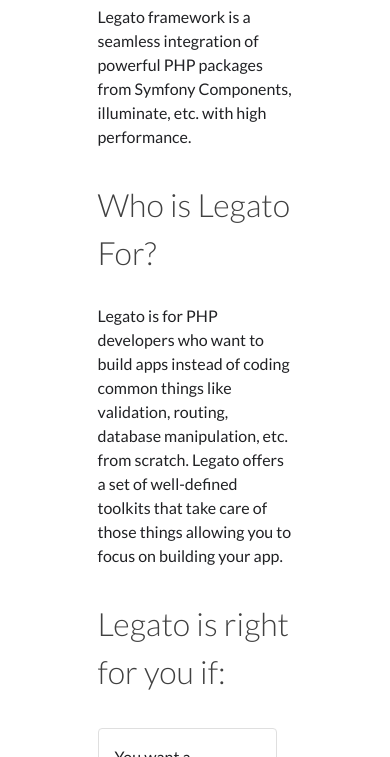
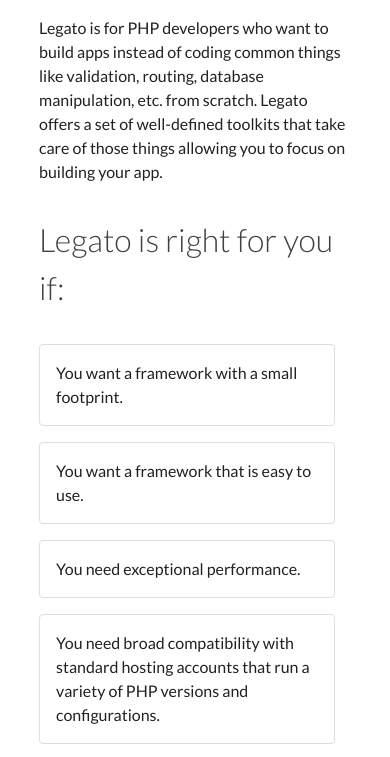
Before and after one commit to terdia/legato-web, a website: page src/index.html in a window 390 px wide. Shown: the part 535-1292 px from the top of the page. Drawn offline with Linux system fonts and the light colour scheme.

Commit message:
Increase the width container on small devices

```diff
--- a/src/css/style.css
+++ b/src/css/style.css
@@ -14,6 +14,12 @@
 @media screen and (min-width: 1440px) {
     .container {
         max-width: 40%;
+    }
+}
+
+@media screen and (max-width: 575.98px) {
+    .container {
+        max-width: 80%;
     }
 }
 
```
